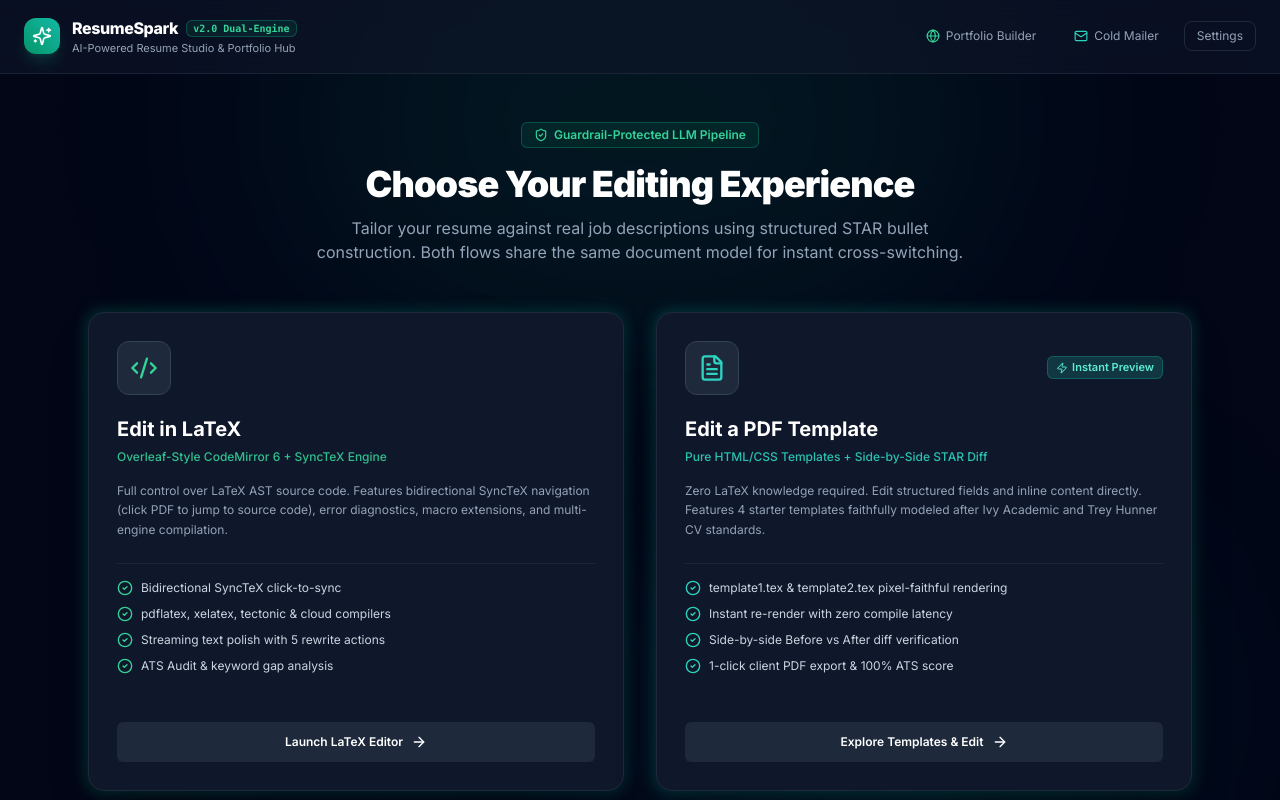
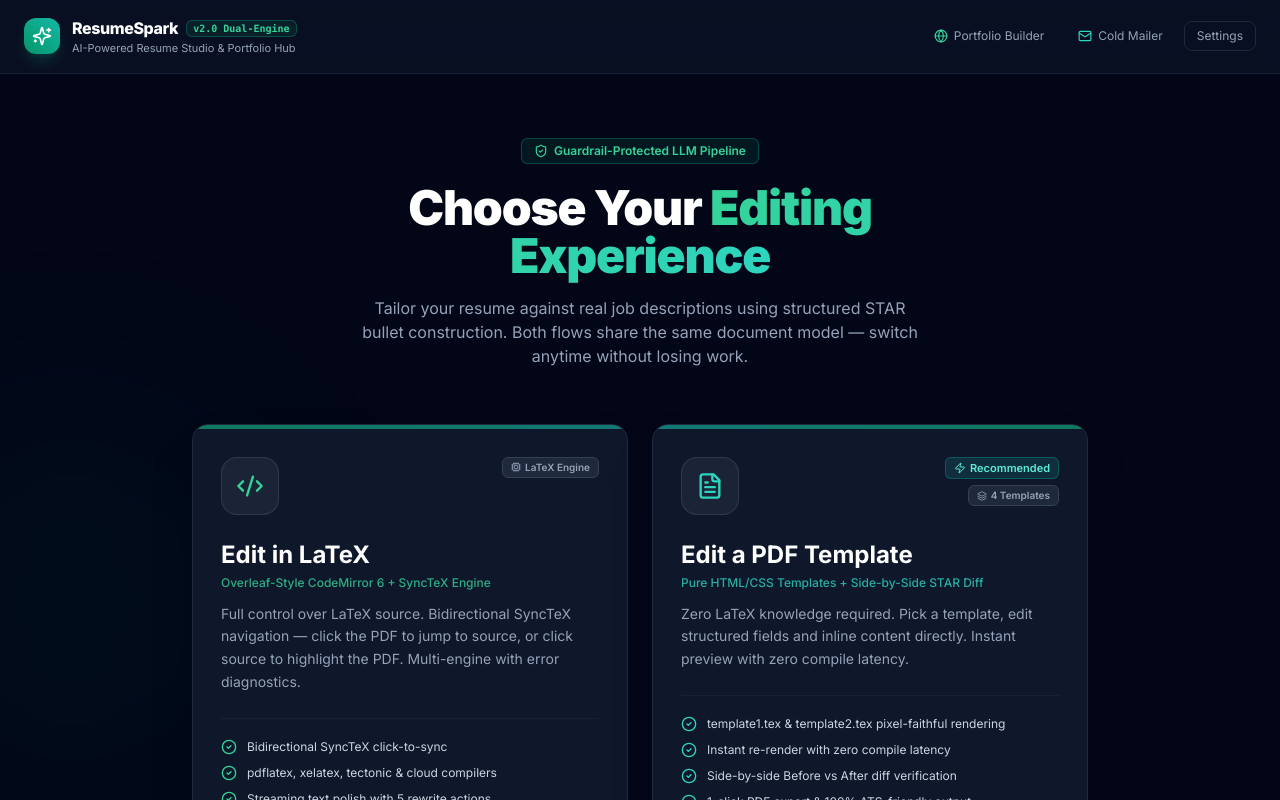
Before and after one commit to Leonallr10/ResumeSpark, a Next.js app: page /resume-generator in a window 1280 px wide. Shown: the top 800 px of the page. Built offline with nearby package versions, Linux system fonts and the light colour scheme.

Commit message:
feat: add resume generator selection page and PDF template editor component

```diff
--- a/app/resume-generator/page.tsx
+++ b/app/resume-generator/page.tsx
@@ -15,62 +15,22 @@
   Globe,
   Mail,
   Clock,
-  ChevronRight,
-  FolderGit2,
+  Layers,
+  Cpu,
 } from "lucide-react";
 
 import { Badge } from "@/components/ui/badge";
 import { Button } from "@/components/ui/button";
 import { Card } from "@/components/ui/card";
 
-interface ProjectSummary {
-  heading: string;
-  explanation: string;
-  techStack: string;
-  link?: string;
-  lastFlow?: "latex" | "pdf";
-}
-
 export default function ResumeGeneratorPage() {
   const router = useRouter();
   const [lastUsedFlow, setLastUsedFlow] = useState<"latex" | "pdf" | null>(null);
-  const [recentProjects, setRecentProjects] = useState<ProjectSummary[]>([]);
 
   useEffect(() => {
     try {
       const activeFlow = localStorage.getItem("resume_active_flow") as "latex" | "pdf" | null;
       setLastUsedFlow(activeFlow);
-
-      const stored = localStorage.getItem("resume_projects_list");
-      if (stored) {
-        setRecentProjects(JSON.parse(stored));
-      } else {
-        setRecentProjects([
-          {
-            heading: "Resume Tailor AI — LaTeX & PDF Studio",
-            explanation:
-              "Production resume editor with SyncTeX, streaming AI polish, ATS audit, and dual editing pipelines.",
-            techStack: "Next.js 15, TypeScript, CodeMirror 6, Gemini API, PDF.js",
-            link: "https://resume-spark-lake.vercel.app/",
-            lastFlow: "pdf",
-          },
-          {
-            heading: "Hive AI Agent Runtime Platform",
-            explanation:
-              "YC-backed agent runtime with multi-agent orchestration and dynamic document ingestion.",
-            techStack: "Python, React, LiteLLM, Agent Architecture",
-            link: "https://github.com/aden-hive/hive",
-            lastFlow: "latex",
-          },
-          {
-            heading: "Chess Insight — AI Coaching SaaS",
-            explanation:
-              "Real-time Stockfish engine integration with move-by-move pattern analysis and subscription billing.",
-            techStack: "Next.js, TypeScript, Stockfish, Webhooks",
-            lastFlow: "latex",
-          },
-        ]);
-      }
     } catch {
       // ignore
     }
@@ -84,11 +44,12 @@
   };
 
   return (
-    <div className="min-h-screen bg-slate-950 text-slate-100 flex flex-col justify-between selection:bg-emerald-500/30 selection:text-emerald-200">
+    <div className="min-h-screen bg-slate-950 text-slate-100 flex flex-col selection:bg-emerald-500/30 selection:text-emerald-200">
       {/* Background ambient glow */}
       <div className="fixed inset-0 pointer-events-none overflow-hidden z-0">
-        <div className="absolute top-[-10%] left-1/2 -translate-x-1/2 w-[700px] h-[400px] bg-emerald-500/10 blur-[130px] rounded-full" />
-        <div className="absolute bottom-[-10%] right-[10%] w-[500px] h-[350px] bg-teal-500/10 blur-[120px] rounded-full" />
+        <div className="absolute top-[-15%] left-1/2 -translate-x-1/2 w-[800px] h-[500px] bg-emerald-500/8 blur-[140px] rounded-full" />
+        <div className="absolute bottom-[-10%] right-[5%] w-[600px] h-[400px] bg-teal-500/8 blur-[130px] rounded-full" />
+        <div className="absolute top-1/2 left-[-10%] w-[400px] h-[400px] bg-emerald-600/5 blur-[100px] rounded-full" />
       </div>
 
       {/* Top Navigation */}
@@ -104,11 +65,11 @@
                 v2.0 Dual-Engine
               </Badge>
             </div>
-            <p className="text-[11px] text-slate-400">AI-Powered Resume Studio & Portfolio Hub</p>
+            <p className="text-[11px] text-slate-400">AI-Powered Resume Studio &amp; Portfolio Hub</p>
           </div>
         </div>
 
-        <div className="flex items-center gap-3">
+        <div className="flex items-center gap-2">
           <Link
             href="/portfolio-generator"
             className="text-xs text-slate-400 hover:text-white transition-colors flex items-center gap-1.5 px-3 py-1.5 rounded-lg hover:bg-slate-800/60 border border-transparent hover:border-slate-700"
@@ -130,193 +91,207 @@
         </div>
       </header>
 
-      {/* Main Choice Screen Content */}
-      <main className="relative z-10 flex-1 max-w-6xl w-full mx-auto px-6 py-12 flex flex-col justify-center">
+      {/* Main — vertically centered */}
+      <main className="relative z-10 flex-1 flex flex-col items-center justify-center px-6 py-16">
         {/* Title Section */}
-        <div className="text-center max-w-2xl mx-auto mb-12">
         <motion.div
-            initial={{ opacity: 0, y: 15 }}
+          initial={{ opacity: 0, y: 18 }}
           animate={{ opacity: 1, y: 0 }}
-            transition={{ duration: 0.4 }}
+          transition={{ duration: 0.45 }}
+          className="text-center max-w-2xl mx-auto mb-14"
         >
-            <Badge className="bg-emerald-500/10 text-emerald-400 border-emerald-500/30 mb-4 px-3 py-1 text-xs">
-              <ShieldCheck className="w-3.5 h-3.5 mr-1.5 inline text-emerald-400" />
+          <Badge className="bg-emerald-500/10 text-emerald-400 border-emerald-500/30 mb-5 px-3 py-1 text-xs inline-flex items-center gap-1.5">
+            <ShieldCheck className="w-3.5 h-3.5 text-emerald-400" />
             Guardrail-Protected LLM Pipeline
           </Badge>
-            <h2 className="text-3xl sm:text-4xl font-black tracking-tight text-white">
-              Choose Your Editing Experience
+          <h2 className="text-4xl sm:text-5xl font-black tracking-tight text-white leading-tight">
+            Choose Your{" "}
+            <span className="bg-gradient-to-r from-emerald-400 to-teal-400 bg-clip-text text-transparent">
+              Editing Experience
+            </span>
           </h2>
-            <p className="text-slate-400 mt-3 text-sm sm:text-base leading-relaxed">
-              Tailor your resume against real job descriptions using structured STAR bullet
-              construction. Both flows share the same document model for instant cross-switching.
+          <p className="text-slate-400 mt-4 text-sm sm:text-base leading-relaxed max-w-xl mx-auto">
+            Tailor your resume against real job descriptions using structured STAR bullet construction.
+            Both flows share the same document model — switch anytime without losing work.
           </p>
         </motion.div>
+
+        {/* Dual Choice Cards */}
+        <div className="grid grid-cols-1 md:grid-cols-2 gap-6 w-full max-w-4xl mx-auto">
+          {/* Card 1 — Edit in LaTeX */}
+          <motion.div
+            initial={{ opacity: 0, x: -24 }}
+            animate={{ opacity: 1, x: 0 }}
+            transition={{ duration: 0.5, delay: 0.1 }}
+            whileHover={{ y: -5, transition: { duration: 0.2 } }}
+            className="group relative"
+          >
+            <div className="absolute -inset-px bg-gradient-to-br from-emerald-500 to-teal-600 rounded-2xl blur-sm opacity-0 group-hover:opacity-40 transition-opacity duration-300" />
+            <Card
+              onClick={() => handleSelectFlow("latex")}
+              className="relative cursor-pointer bg-slate-900 border border-slate-800 group-hover:border-emerald-500/40 rounded-2xl overflow-hidden shadow-2xl transition-all duration-300 flex flex-col h-full"
+            >
+              {/* Card top accent bar */}
+              <div className="h-1 w-full bg-gradient-to-r from-emerald-500 to-teal-500 opacity-60 group-hover:opacity-100 transition-opacity" />
+
+              <div className="p-7 flex flex-col flex-1">
+                {/* Icon + badge row */}
+                <div className="flex items-start justify-between mb-6">
+                  <div className="p-3.5 rounded-2xl bg-slate-800/80 border border-slate-700/80 text-emerald-400 group-hover:bg-emerald-500/15 group-hover:border-emerald-500/40 transition-all duration-300">
+                    <Code2 className="w-7 h-7" />
+                  </div>
+                  <div className="flex flex-col items-end gap-1.5">
+                    {lastUsedFlow === "latex" && (
+                      <Badge className="bg-emerald-500/15 text-emerald-300 border-emerald-500/30 text-[11px] gap-1">
+                        <Clock className="w-3 h-3" /> Last Used
+                      </Badge>
+                    )}
+                    <Badge className="bg-slate-800 text-slate-400 border-slate-700 text-[10px]">
+                      <Cpu className="w-2.5 h-2.5 mr-1" /> LaTeX Engine
+                    </Badge>
+                  </div>
                 </div>
 
-        {/* Dual Primary Choice Cards */}
-        <div className="grid grid-cols-1 md:grid-cols-2 gap-8 mb-14">
-          {/* Card 1: Edit in LaTeX → /edit-latex */}
-          <motion.div
-            initial={{ opacity: 0, x: -20 }}
-            animate={{ opacity: 1, x: 0 }}
-            transition={{ duration: 0.5, delay: 0.1 }}
-            whileHover={{ y: -6 }}
-            className="group relative"
-          >
-            <div className="absolute -inset-0.5 bg-gradient-to-r from-emerald-500 to-teal-600 rounded-2xl blur opacity-25 group-hover:opacity-60 transition duration-300" />
-            <Card
-              onClick={() => handleSelectFlow("latex")}
-              className="relative cursor-pointer bg-slate-900 border-slate-800 hover:border-emerald-500/50 rounded-2xl p-7 flex flex-col justify-between h-full shadow-2xl transition-all"
-            >
-              <div>
-                <div className="flex items-center justify-between mb-5">
-                  <div className="p-3 rounded-xl bg-slate-800 border border-slate-700 text-emerald-400 group-hover:bg-emerald-500/20 group-hover:border-emerald-500/40 transition-colors">
-                    <Code2 className="w-7 h-7" />
-                  </div>
-                  {lastUsedFlow === "latex" && (
-                    <Badge className="bg-emerald-500/20 text-emerald-300 border-emerald-500/30 text-[11px]">
-                      <Clock className="w-3 h-3 mr-1 inline" /> Last Used
-                    </Badge>
-                  )}
-                </div>
-
-                <div className="space-y-1.5 mb-4">
-                  <h3 className="text-xl font-bold text-white group-hover:text-emerald-400 transition-colors">
+                {/* Title */}
+                <div className="mb-3">
+                  <h3 className="text-2xl font-bold text-white group-hover:text-emerald-400 transition-colors duration-200 mb-1">
                     Edit in LaTeX
                   </h3>
-                  <p className="text-xs text-emerald-400/90 font-medium">
+                  <p className="text-xs text-emerald-400/80 font-medium">
                     Overleaf-Style CodeMirror 6 + SyncTeX Engine
                   </p>
                 </div>
 
-                <p className="text-xs text-slate-400 leading-relaxed mb-6">
-                  Full control over LaTeX AST source code. Features bidirectional SyncTeX navigation
-                  (click PDF to jump to source code), error diagnostics, macro extensions, and
-                  multi-engine compilation.
+                {/* Description */}
+                <p className="text-sm text-slate-400 leading-relaxed mb-6">
+                  Full control over LaTeX source. Bidirectional SyncTeX navigation — click the PDF to
+                  jump to source, or click source to highlight the PDF. Multi-engine with error diagnostics.
                 </p>
 
-                <div className="space-y-2.5 pt-4 border-t border-slate-800/80 text-xs text-slate-300">
-                  <div className="flex items-center gap-2">
+                {/* Feature list */}
+                <div className="space-y-2.5 border-t border-slate-800/60 pt-5 mb-7 flex-1">
+                  {[
+                    "Bidirectional SyncTeX click-to-sync",
+                    "pdflatex, xelatex, tectonic & cloud compilers",
+                    "Streaming text polish with 5 rewrite actions",
+                    "ATS Audit & keyword gap analysis",
+                  ].map((feat) => (
+                    <div key={feat} className="flex items-center gap-2.5 text-xs text-slate-300">
                       <CheckCircle2 className="w-4 h-4 text-emerald-400 shrink-0" />
-                    <span>Bidirectional SyncTeX click-to-sync</span>
+                      <span>{feat}</span>
                     </div>
-                  <div className="flex items-center gap-2">
-                    <CheckCircle2 className="w-4 h-4 text-emerald-400 shrink-0" />
-                    <span>pdflatex, xelatex, tectonic &amp; cloud compilers</span>
-                  </div>
-                  <div className="flex items-center gap-2">
-                    <CheckCircle2 className="w-4 h-4 text-emerald-400 shrink-0" />
-                    <span>Streaming text polish with 5 rewrite actions</span>
-                  </div>
-                  <div className="flex items-center gap-2">
-                    <CheckCircle2 className="w-4 h-4 text-emerald-400 shrink-0" />
-                    <span>ATS Audit &amp; keyword gap analysis</span>
-                  </div>
-                </div>
+                  ))}
                 </div>
 
-              <div className="mt-8 pt-4">
+                {/* CTA */}
                 <Button
-                  onClick={(e) => {
-                    e.stopPropagation();
-                    handleSelectFlow("latex");
-                  }}
-                  className="w-full bg-slate-800 hover:bg-emerald-600 text-white font-semibold text-xs h-10 group-hover:bg-emerald-600 transition-colors gap-2"
+                  onClick={(e) => { e.stopPropagation(); handleSelectFlow("latex"); }}
+                  className="w-full bg-emerald-600/20 hover:bg-emerald-600 border border-emerald-600/40 hover:border-emerald-500 text-emerald-300 hover:text-white font-semibold text-sm h-11 transition-all duration-200 gap-2"
                 >
-                  <span>Launch LaTeX Editor</span>
-                  <ArrowRight className="w-4 h-4 transition-transform group-hover:translate-x-1" />
+                  Launch LaTeX Editor
+                  <ArrowRight className="w-4 h-4 group-hover:translate-x-1 transition-transform" />
                 </Button>
               </div>
             </Card>
           </motion.div>
 
-          {/* Card 2: Edit a PDF Template → /Edit-a-PDF */}
+          {/* Card 2 — Edit a PDF Template */}
           <motion.div
-            initial={{ opacity: 0, x: 20 }}
+            initial={{ opacity: 0, x: 24 }}
             animate={{ opacity: 1, x: 0 }}
             transition={{ duration: 0.5, delay: 0.2 }}
-            whileHover={{ y: -6 }}
+            whileHover={{ y: -5, transition: { duration: 0.2 } }}
             className="group relative"
           >
-            <div className="absolute -inset-0.5 bg-gradient-to-r from-teal-500 to-emerald-600 rounded-2xl blur opacity-25 group-hover:opacity-60 transition duration-300" />
+            <div className="absolute -inset-px bg-gradient-to-br from-teal-500 to-emerald-600 rounded-2xl blur-sm opacity-0 group-hover:opacity-40 transition-opacity duration-300" />
             <Card
               onClick={() => handleSelectFlow("pdf")}
-              className="relative cursor-pointer bg-slate-900 border-slate-800 hover:border-teal-500/50 rounded-2xl p-7 flex flex-col justify-between h-full shadow-2xl transition-all"
+              className="relative cursor-pointer bg-slate-900 border border-slate-800 group-hover:border-teal-500/40 rounded-2xl overflow-hidden shadow-2xl transition-all duration-300 flex flex-col h-full"
             >
-              <div>
-                <div className="flex items-center justify-between mb-5">
-                  <div className="p-3 rounded-xl bg-slate-800 border border-slate-700 text-teal-400 group-hover:bg-teal-500/20 group-hover:border-teal-500/40 transition-colors">
+              {/* Card top accent bar */}
+              <div className="h-1 w-full bg-gradient-to-r from-teal-500 to-emerald-500 opacity-60 group-hover:opacity-100 transition-opacity" />
+
+              <div className="p-7 flex flex-col flex-1">
+                {/* Icon + badge row */}
+                <div className="flex items-start justify-between mb-6">
+                  <div className="p-3.5 rounded-2xl bg-slate-800/80 border border-slate-700/80 text-teal-400 group-hover:bg-teal-500/15 group-hover:border-teal-500/40 transition-all duration-300">
                     <FileText className="w-7 h-7" />
                   </div>
+                  <div className="flex flex-col items-end gap-1.5">
                     {lastUsedFlow === "pdf" && (
-                    <Badge className="bg-emerald-500/20 text-emerald-300 border-emerald-500/30 text-[11px]">
-                      <Clock className="w-3 h-3 mr-1 inline" /> Last Used
+                      <Badge className="bg-teal-500/15 text-teal-300 border-teal-500/30 text-[11px] gap-1">
+                        <Clock className="w-3 h-3" /> Last Used
                       </Badge>
                     )}
                     {!lastUsedFlow && (
-                    <Badge className="bg-teal-500/20 text-teal-300 border-teal-500/30 text-[11px]">
-                      <Zap className="w-3 h-3 mr-1 inline" /> Instant Preview
+                      <Badge className="bg-teal-500/15 text-teal-300 border-teal-500/30 text-[11px] gap-1">
+                        <Zap className="w-3 h-3" /> Recommended
                       </Badge>
                     )}
+                    <Badge className="bg-slate-800 text-slate-400 border-slate-700 text-[10px]">
+                      <Layers className="w-2.5 h-2.5 mr-1" /> 4 Templates
+                    </Badge>
+                  </div>
                 </div>
 
-                <div className="space-y-1.5 mb-4">
-                  <h3 className="text-xl font-bold text-white group-hover:text-teal-400 transition-colors">
+                {/* Title */}
+                <div className="mb-3">
+                  <h3 className="text-2xl font-bold text-white group-hover:text-teal-400 transition-colors duration-200 mb-1">
                     Edit a PDF Template
                   </h3>
-                  <p className="text-xs text-teal-400/90 font-medium">
+                  <p className="text-xs text-teal-400/80 font-medium">
                     Pure HTML/CSS Templates + Side-by-Side STAR Diff
                   </p>
                 </div>
 
-                <p className="text-xs text-slate-400 leading-relaxed mb-6">
-                  Zero LaTeX knowledge required. Edit structured fields and inline content directly.
-                  Features 4 starter templates faithfully modeled after Ivy Academic and Trey Hunner
-                  CV standards.
+                {/* Description */}
+                <p className="text-sm text-slate-400 leading-relaxed mb-6">
+                  Zero LaTeX knowledge required. Pick a template, edit structured fields and inline
+                  content directly. Instant preview with zero compile latency.
                 </p>
 
-                <div className="space-y-2.5 pt-4 border-t border-slate-800/80 text-xs text-slate-300">
-                  <div className="flex items-center gap-2">
+                {/* Feature list */}
+                <div className="space-y-2.5 border-t border-slate-800/60 pt-5 mb-7 flex-1">
+                  {[
+                    "template1.tex & template2.tex pixel-faithful rendering",
+                    "Instant re-render with zero compile latency",
+                    "Side-by-side Before vs After diff verification",
+                    "1-click PDF export & 100% ATS-friendly output",
+                  ].map((feat) => (
+                    <div key={feat} className="flex items-center gap-2.5 text-xs text-slate-300">
                       <CheckCircle2 className="w-4 h-4 text-teal-400 shrink-0" />
-                    <span>template1.tex &amp; template2.tex pixel-faithful rendering</span>
+                      <span>{feat}</span>
                     </div>
-                  <div className="flex items-center gap-2">
-                    <CheckCircle2 className="w-4 h-4 text-teal-400 shrink-0" />
-                    <span>Instant re-render with zero compile latency</span>
-                  </div>
-                  <div className="flex items-center gap-2">
-                    <CheckCircle2 className="w-4 h-4 text-teal-400 shrink-0" />
-                    <span>Side-by-side Before vs After diff verification</span>
-                  </div>
-                  <div className="flex items-center gap-2">
-                    <CheckCircle2 className="w-4 h-4 text-teal-400 shrink-0" />
-                    <span>1-click client PDF export &amp; 100% ATS score</span>
-                  </div>
-                </div>
+                  ))}
                 </div>
 
-              <div className="mt-8 pt-4">
+                {/* CTA */}
                 <Button
-                  onClick={(e) => {
-                    e.stopPropagation();
-                    handleSelectFlow("pdf");
-                  }}
-                  className="w-full bg-slate-800 hover:bg-teal-600 text-white font-semibold text-xs h-10 group-hover:bg-teal-600 transition-colors gap-2"
+                  onClick={(e) => { e.stopPropagation(); handleSelectFlow("pdf"); }}
+                  className="w-full bg-teal-600/20 hover:bg-teal-600 border border-teal-600/40 hover:border-teal-500 text-teal-300 hover:text-white font-semibold text-sm h-11 transition-all duration-200 gap-2"
                 >
-                  <span>Explore Templates &amp; Edit</span>
-                  <ArrowRight className="w-4 h-4 transition-transform group-hover:translate-x-1" />
+                  Explore Templates &amp; Edit
+                  <ArrowRight className="w-4 h-4 group-hover:translate-x-1 transition-transform" />
                 </Button>
               </div>
             </Card>
           </motion.div>
         </div>
 
-
+        {/* Bottom hint */}
+        <motion.p
+          initial={{ opacity: 0 }}
+          animate={{ opacity: 1 }}
+          transition={{ delay: 0.6, duration: 0.5 }}
+          className="text-center text-xs text-slate-600 mt-10"
+        >
+          Both editors share the same document model — start in one, switch to the other anytime.
+        </motion.p>
       </main>
 
       {/* Footer */}
-      <footer className="relative z-10 border-t border-slate-900 bg-slate-950/80 py-4 px-6 text-center text-xs text-slate-400">
-        <p>ResumeSpark — Enterprise-grade LaTeX &amp; PDF Resume Tailoring with Server Guardrails Layer</p>
+      <footer className="relative z-10 border-t border-slate-900 bg-slate-950/80 py-4 px-6 text-center text-xs text-slate-500">
+        ResumeSpark — Enterprise-grade LaTeX &amp; PDF Resume Tailoring with Server Guardrails Layer
       </footer>
     </div>
   );
```
Also changed, not shown: components/pdf-template-editor.tsx (+81 -23 lines). Lines whose indentation alone changed are shown as unchanged.
